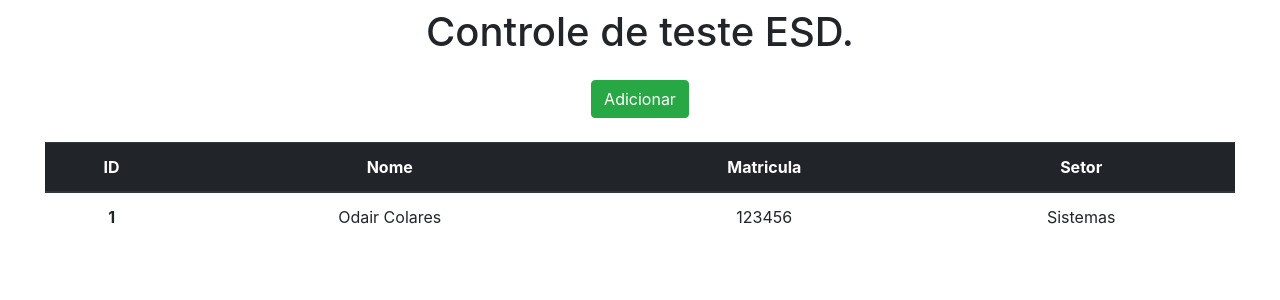
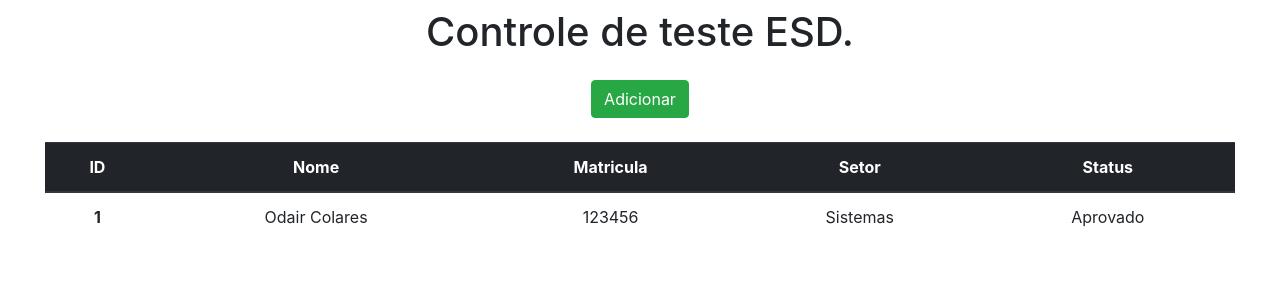
Before and after one commit to odcolares/Esd, a Django app: page / in a window 1280 px wide. Shown: the top 300 px of the page. Run offline with Django 3.2, Linux system fonts and the light colour scheme; some libraries are stand-ins or nearby versions.

Commit message:
Segundo commit

```diff
--- a/Esdapp/forms.py
+++ b/Esdapp/forms.py
@@ -5,4 +5,4 @@ from Esdapp.models import esd
 class esdForm(ModelForm):
      class Meta:
          model = esd
-         fields = ['nome', 'setor', 'matricula']
+         fields = ['nome', 'setor', 'matricula', 'status']
--- a/Esdapp/models.py
+++ b/Esdapp/models.py
@@ -5,3 +5,4 @@ class esd(models.Model):
     nome = models.CharField(max_length=100)
     setor = models.CharField(max_length=100)
     matricula = models.IntegerField()
+    status = models.IntegerField()
--- a/Esdapp/templates/index.html
+++ b/Esdapp/templates/index.html
@@ -24,6 +24,7 @@
                     <th scope="col">Nome</th>
                     <th scope="col">Matricula</th>
                     <th scope="col">Setor</th>
+                    <th scope="col">Status</th>
                 </tr>
             </thead>
             <tbody>
@@ -32,6 +33,7 @@
                     <td>Odair Colares</td>
                     <td>123456</td>
                     <td>Sistemas</td>
+                    <td>Aprovado</td>
                 </tr>
             </tbody>
         </table>
```
